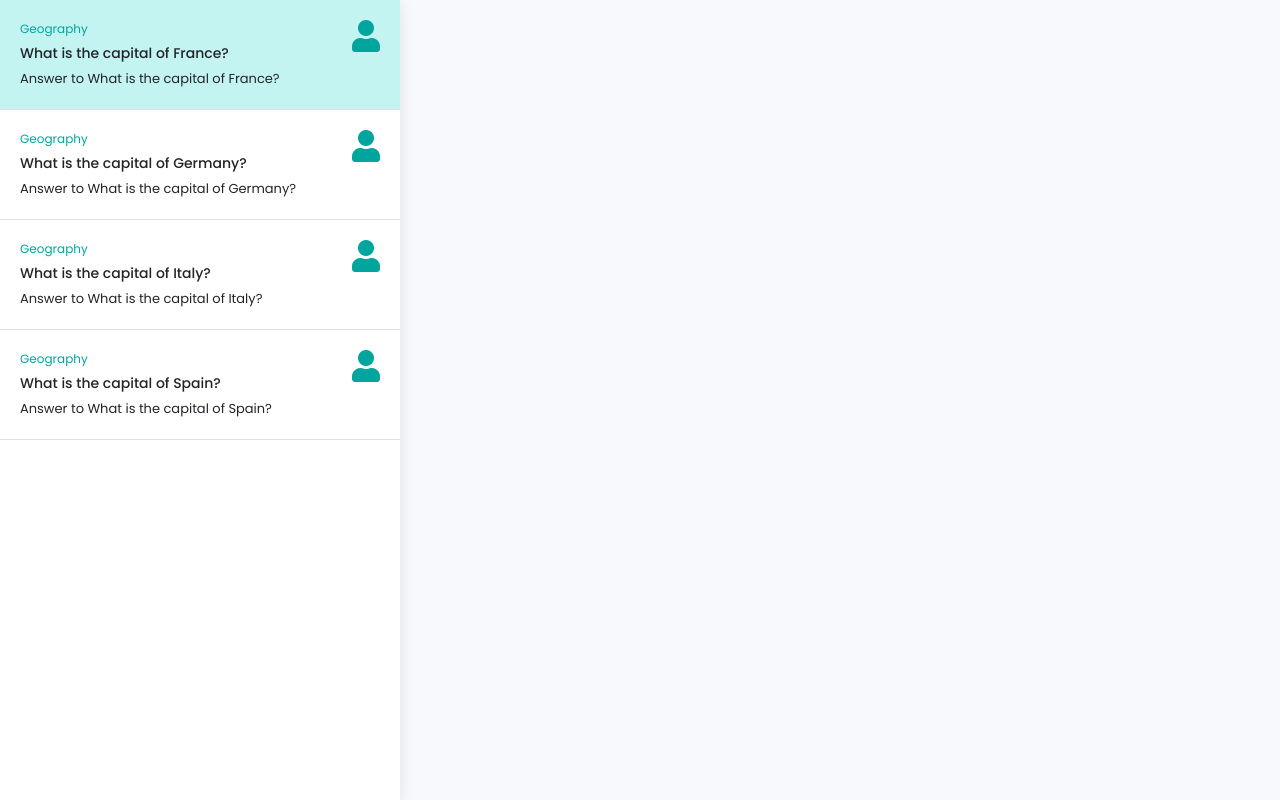
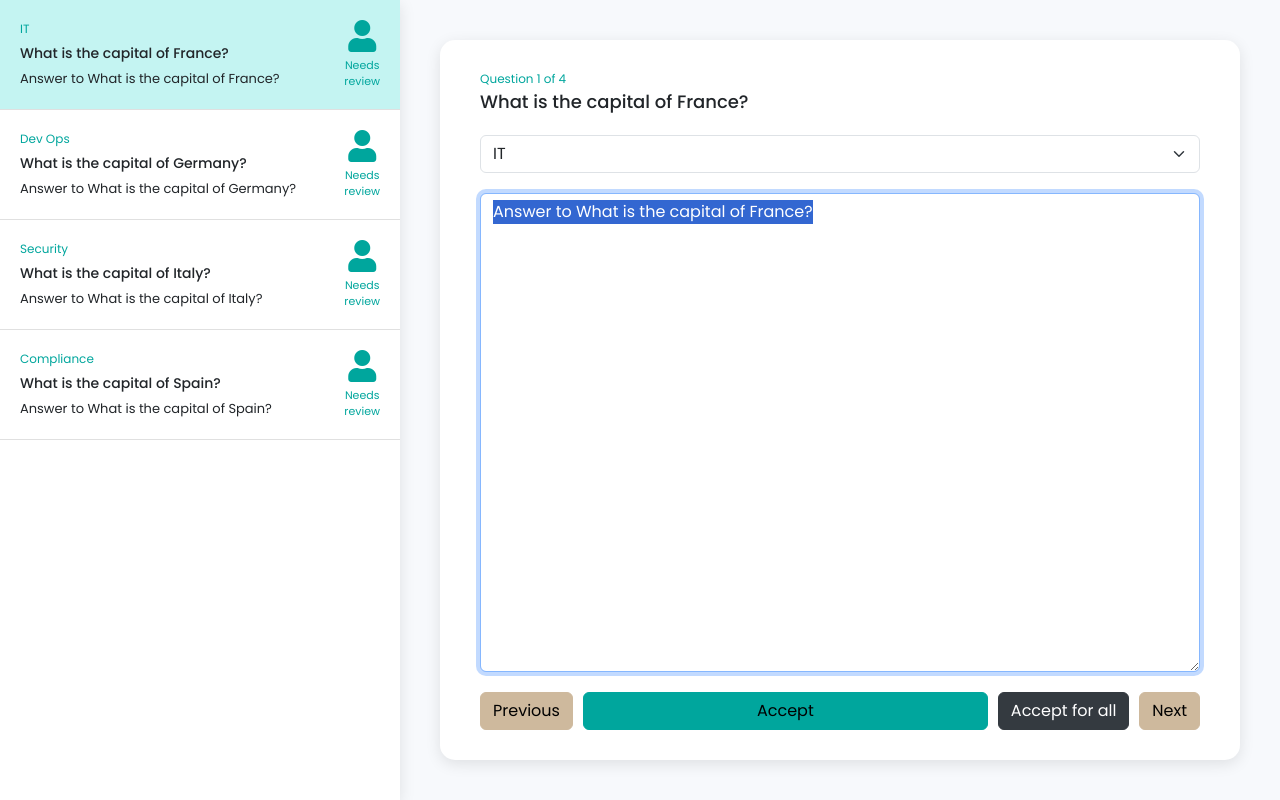
Before and after one commit to MicheleMaresca98/RAGLAB24-RAGAPI, an Angular app in the folder front/: page /editor in a window 1280 px wide. Built offline with nearby package versions, Linux system fonts and the light colour scheme.

Commit message:
answer editor

```diff
--- a/front/src/app/editor/editor.component.html
+++ b/front/src/app/editor/editor.component.html
@@ -6,7 +6,9 @@
     (click)="selectQuestion(i)"
   >
     <div class="question-info">
-      <div class="question-category">{{ question.category }}</div>
+      <div class="question-category">
+        {{ categoryLabel(question.category) }}
+      </div>
       <div class="question-text">{{ question.text }}</div>
       <div class="question-answer">{{ question.answer }}</div>
     </div>
@@ -15,8 +17,53 @@
         class="question-state-icon fa fa-2x"
         [ngClass]="questionStateClass(question)"
       ></i>
+      <div class="question-state-text">{{ questionStateText(question) }}</div>
     </div>
   </div>
 </div>
 
-<div class="editor"></div>
+<div class="editor" *ngIf="currentQuestion">
+  <div class="editor-container">
+    <div class="editor-header">
+      <div class="editor-question">
+        <div class="editor-question-counter">
+          Question {{ questionIndex + 1 }} of {{ questions.length }}
+        </div>
+        <div class="editor-question-text">
+          {{ currentQuestion.text }}
+        </div>
+      </div>
+    </div>
+
+    <select class="form-select" [(ngModel)]="currentQuestion.category">
+      <option *ngFor="let category of categories" [value]="category.name">
+        {{ category.label }}
+      </option>
+    </select>
+
+    <textarea
+      #currentAnswer
+      class="form-control editor-answer"
+      id="editor"
+      rows="3"
+      [(ngModel)]="currentQuestion.answer"
+      (keydown.shift.enter)="onShiftEnter($event)"
+    ></textarea>
+
+    <div class="editor-buttons">
+      <button class="btn btn-secondary" (click)="previousQuestion()">
+        Previous
+      </button>
+      <button
+        class="btn btn-primary editor-button-accept"
+        (click)="updateCurrentQuestion()"
+      >
+        Accept
+      </button>
+      <button class="btn btn-dark" (click)="updateCurrentQuestion()">
+        Accept for all
+      </button>
+      <button class="btn btn-secondary" (click)="nextQuestion()">Next</button>
+    </div>
+  </div>
+</div>
--- a/front/src/app/editor/editor.component.scss
+++ b/front/src/app/editor/editor.component.scss
@@ -1,12 +1,13 @@
 :host {
     display: flex;
-    flex-direction: column;
+    flex-direction: row;
     height: 100%;
 }
 
 .question-list {
     height: 100%;
     max-width: 400px;
+    width: 400px;
     display: flex;
     flex-direction: column;
     background-color: #fff;
@@ -52,10 +53,67 @@
     margin-top: 5px;
 }
 
+.question-state {
+    display: flex;
+    flex-direction: column;
+    justify-content: center;
+    gap: 5px;
+    align-items: center;
+}
+
 .question-state-icon {
     color: #00a69d;
+}
+
+.question-state-text {
+    font-size: 11px;
+    color: #00a69d;
+    text-align: center;
 }
 
 .question-color-loading {
     color: #aaa;
 }
+
+.editor {
+    flex: 1;
+    display: flex;
+    justify-content: center;
+}
+
+.editor-container {
+    margin: 40px;
+    width: 800px;
+    background-color: #fff;
+    border-radius: 15px;
+    box-shadow: 0 4px 15px rgba(0, 0, 0, 0.1);
+    padding: 30px 40px;
+
+    display: flex;
+    flex-direction: column;
+    gap: 20px;
+}
+
+.editor-question-counter {
+    font-size: 12px;
+    color: #00a69d;
+}
+
+.editor-question-text {
+    font-size: 18px;
+    font-weight: 500;
+}
+
+.editor-answer {
+    flex: 1;
+}
+
+.editor-buttons {
+    display: flex;
+    flex-direction: row;
+    gap: 10px;
+}
+
+.editor-button-accept {
+    flex: 1;
+}
--- a/front/src/app/editor/editor.component.ts
+++ b/front/src/app/editor/editor.component.ts
@@ -1,8 +1,8 @@
-import { Component, OnInit } from '@angular/core';
 import { RagService } from '../rag.service';
 import { AnsweredQuestion } from '../answered-question';
 import { CommonModule } from '@angular/common';
 import { FormsModule } from '@angular/forms';
+import { Component, ElementRef, ViewChild, OnInit } from '@angular/core';
 
 @Component({
   selector: 'app-editor',
@@ -12,11 +12,18 @@ import { FormsModule } from '@angular/forms';
   styleUrl: './editor.component.scss',
 })
 export class EditorComponent implements OnInit {
+  @ViewChild('currentAnswer', { read: ElementRef })
+  currentAnswer!: ElementRef<HTMLTextAreaElement>;
+
   questions: AnsweredQuestion[] = [];
 
   questionIndex = 0;
 
-  constructor(private ragService: RagService) {}
+  readonly categories: { name: string; label: string }[];
+
+  constructor(private ragService: RagService) {
+    this.categories = this.ragService.categories;
+  }
 
   ngOnInit(): void {
     this.loadQuestions();
@@ -36,12 +43,19 @@ export class EditorComponent implements OnInit {
     for (const [index, question] of this.questions.entries()) {
       const answeredQuestion = await this.ragService.askQuestion(question);
       this.questions[index] = answeredQuestion;
+      if (index === 0) {
+        this.selectCurrentAnswerText();
+      }
       console.log('Question answered: ', answeredQuestion);
     }
   }
 
   get currentQuestion(): AnsweredQuestion | undefined {
     return this.questions[this.questionIndex];
+  }
+
+  categoryLabel(category: string) {
+    return this.categories.find((c) => c.name === category)?.label;
   }
 
   questionStateClass(question: AnsweredQuestion) {
@@ -69,6 +83,21 @@ export class EditorComponent implements OnInit {
     };
   }
 
+  questionStateText(question: AnsweredQuestion) {
+    switch (question.state) {
+      case 'Human':
+        return 'Needs review';
+      case 'Accepted':
+        return 'Accepted';
+      case 'Rejected':
+        return 'Rejected';
+      case 'Edited':
+        return 'Edited';
+      case 'Waiting':
+        return 'Waiting';
+    }
+  }
+
   selectQuestion(index: number) {
     this.questionIndex = index;
   }
@@ -78,6 +107,7 @@ export class EditorComponent implements OnInit {
     if (this.questionIndex >= this.questions.length) {
       this.questionIndex = 0;
     }
+    this.selectCurrentAnswerText();
   }
 
   previousQuestion() {
@@ -85,9 +115,33 @@ export class EditorComponent implements OnInit {
     if (this.questionIndex < 0) {
       this.questionIndex = this.questions.length - 1;
     }
+    this.selectCurrentAnswerText();
   }
 
-  updateCurrentQuestion() {
-    this.ragService.updateQuestion(this.currentQuestion!);
+  onShiftEnter(event: Event) {
+    event.preventDefault();
+    event.stopPropagation();
+    this.updateCurrentQuestion();
+  }
+
+  async updateCurrentQuestion() {
+    if (!this.currentQuestion) {
+      return;
+    }
+    const question = this.currentQuestion;
+    this.nextQuestion();
+    question.state = 'Waiting';
+    await this.ragService.updateQuestion({
+      ...question,
+      state: 'Accepted',
+    });
+    question.state = 'Accepted';
+  }
+
+  private selectCurrentAnswerText() {
+    setTimeout(() => {
+      this.currentAnswer.nativeElement.focus();
+      this.currentAnswer.nativeElement.select();
+    }, 0);
   }
 }
--- a/front/src/app/rag.service.ts
+++ b/front/src/app/rag.service.ts
@@ -14,37 +14,49 @@ export class RagService {
   file: File | undefined;
   selectedProducts: string[] = [];
 
+  categories = [
+    { name: 'IT', label: 'IT'},
+    { name: 'DEVOPS', label: 'Dev Ops'},
+    { name: 'SECURITY', label: 'Security'},
+    { name: 'COMPLIANCE', label: 'Compliance'},
+    { name: 'ESG', label: 'ESG'},
+    { name: 'HR', label: 'HR'},
+    { name: 'LEGAL', label: 'Legal'},
+  ];
+
   constructor(http: HttpClient) {}
 
   async extractQuestions(): Promise<QuestionExtraction> {
+    console.log('Extracting questions...');
     await new Promise((resolve) => setTimeout(resolve, 1000));
     return {
       questions: [
         {
           text: 'What is the capital of France?',
           sheetName: 'Sheet1',
-          category: 'Geography',
+          category: 'IT',
         },
         {
           text: 'What is the capital of Germany?',
           sheetName: 'Sheet1',
-          category: 'Geography',
+          category: 'DEVOPS',
         },
         {
           text: 'What is the capital of Italy?',
           sheetName: 'Sheet1',
-          category: 'Geography',
+          category: 'SECURITY',
         },
         {
           text: 'What is the capital of Spain?',
           sheetName: 'Sheet1',
-          category: 'Geography',
+          category: 'COMPLIANCE',
         },
       ],
     };
   }
 
   async askQuestion(question: Question): Promise<AnsweredQuestion> {
+    console.log('Question asked: ', question);
     await new Promise((resolve) => setTimeout(resolve, 1000));
     return {
       category: question.category,
@@ -56,6 +68,7 @@ export class RagService {
   }
 
   async updateQuestion(question: AnsweredQuestion) {
+    console.log('Question updated: ', question);
     await new Promise((resolve) => setTimeout(resolve, 1000));
   }
 }
--- a/front/src/styles.scss
+++ b/front/src/styles.scss
@@ -9,6 +9,8 @@
 /* Change the base theme color. */
 $theme-colors: (
   "primary": #00a69d,
+  "secondary": #ceb99d,
+  "dark": #343a40,
   "danger": #ff4136
 );
 
```
